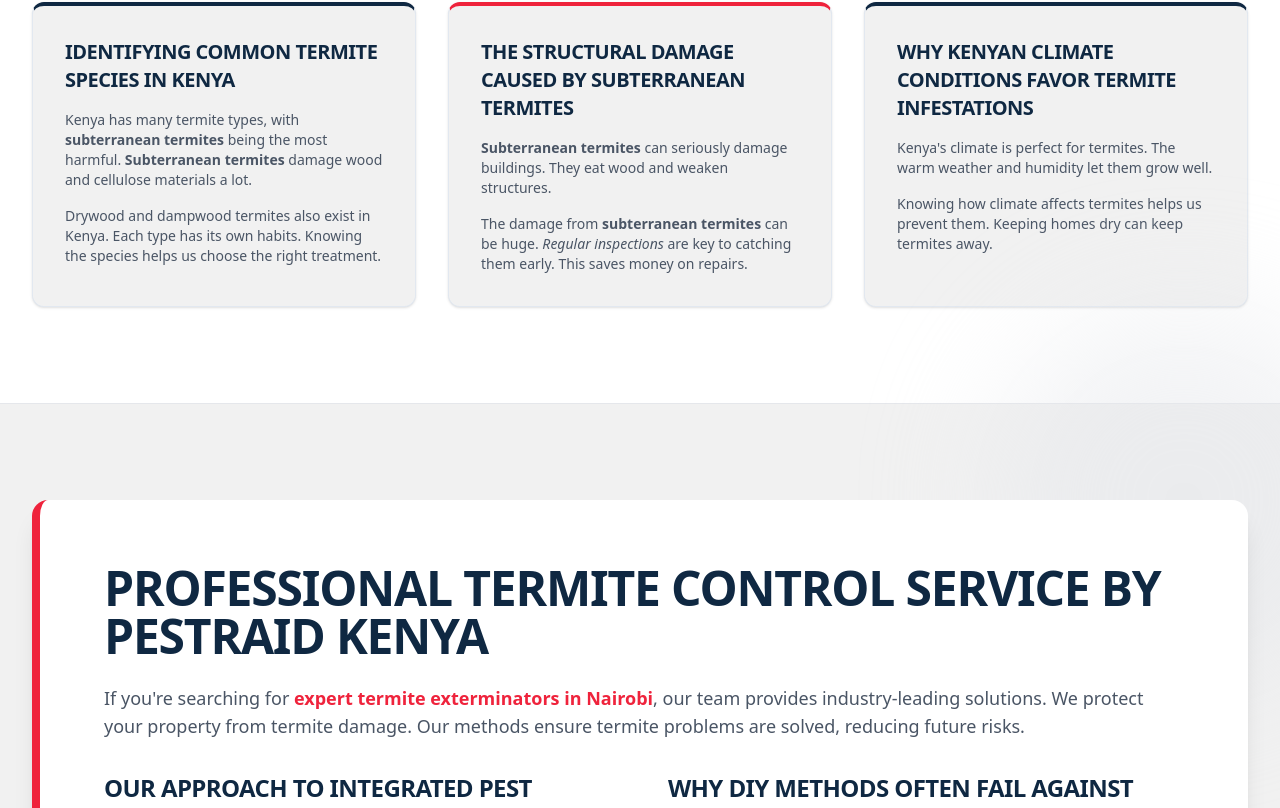
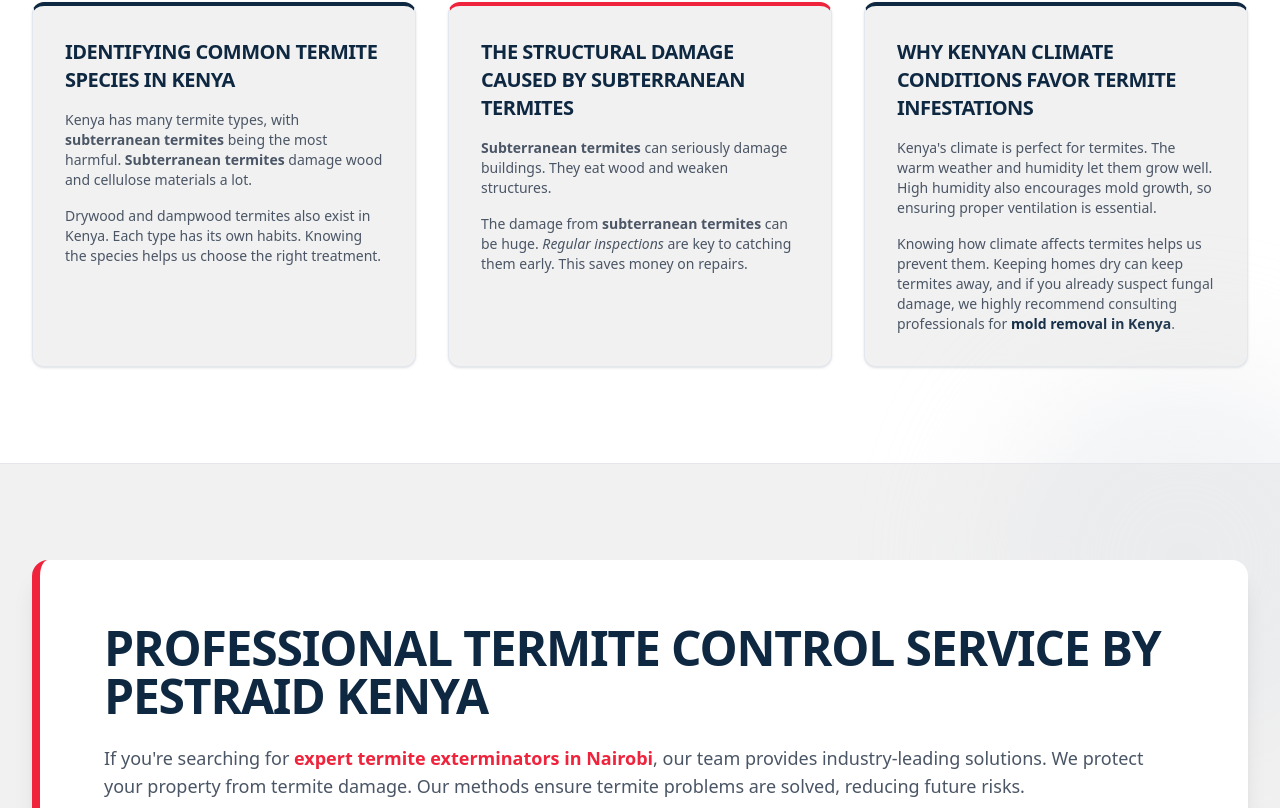
Before and after one commit to atlantic47/termitescontrolservices.co.ke, a Next.js app: page / in a window 1280 px wide. Shown: the part 1972-2780 px from the top of the page. Built offline with nearby package versions, Linux system fonts and the light colour scheme.

Commit message:
update school id

```diff
--- a/app/about/page.tsx
+++ b/app/about/page.tsx
@@ -36,7 +36,7 @@ export default function About() {
                  Subterranean termites pose a massive threat to Kenyan homes. Our mission is to educate property owners, implement cutting-edge termite baiting and soil barrier systems, and completely eliminate wood-boring threats from your premises.
               </p>
               <p className="text-gray-600 mb-8 leading-relaxed">
-                 By leveraging years of experience, we tackle termite colonies at the source. If you are struggling with other pests, we proudly partner with <a href="https://pestraid.co.ke/" className="text-red font-semibold hover:underline" target="_blank" rel="noopener noreferrer">Pestraid Kenya</a>, who offer the strongest <a href="https://pestraid.co.ke/" className="text-red font-semibold hover:underline" target="_blank" rel="noopener noreferrer">professional pest control services in Kenya</a>.
+                 By leveraging years of experience, we tackle termite colonies at the source. If you are struggling with other pests, we proudly partner with <a href="https://pestraid.co.ke/" className="text-red font-semibold hover:underline" target="_blank" rel="noopener noreferrer">Pestraid Kenya</a>, who offer the strongest <a href="https://pestraid.co.ke/" className="text-red font-semibold hover:underline" target="_blank" rel="noopener noreferrer">professional pest control services in Kenya</a>. Should you also face complications with dampness, checking out top-tier <a href="https://moldguardkenya.co.ke/" className="text-red font-semibold hover:underline" target="_blank" rel="dofollow noopener noreferrer" title="Mold Inspection and Eradication">mold inspection and eradication in Kenya</a> is highly advised.
               </p>
 
               <ul className="space-y-4 mb-8">
--- a/app/page.tsx
+++ b/app/page.tsx
@@ -100,8 +100,8 @@ export default function Home() {
             <div className="bg-gray-light rounded-xl overflow-hidden shadow-sm group hover:shadow-xl transition-shadow border border-gray-border p-8 border-t-4 border-t-navy">
                 <h3 className="font-heading text-xl font-bold uppercase mb-4 text-navy">Why Kenyan Climate Conditions Favor Termite Infestations</h3>
                 <div className="text-gray-600 space-y-4 text-sm">
-                   <p>Kenya's climate is perfect for termites. The warm weather and humidity let them grow well.</p>
-                   <p>Knowing how climate affects termites helps us prevent them. Keeping homes dry can keep termites away.</p>
+                   <p>Kenya's climate is perfect for termites. The warm weather and humidity let them grow well. High humidity also encourages mold growth, so ensuring proper ventilation is essential.</p>
+                   <p>Knowing how climate affects termites helps us prevent them. Keeping homes dry can keep termites away, and if you already suspect fungal damage, we highly recommend consulting professionals for <a href="https://moldguardkenya.co.ke/" target="_blank" rel="dofollow noopener noreferrer" className="text-navy font-bold hover:underline" title="Mold Removal in Kenya">mold removal in Kenya</a>.</p>
                 </div>
             </div>
           </div>
@@ -247,7 +247,7 @@ export default function Home() {
                    <p>Trenching and rodding help us apply termiticide well. Trenching digs a shallow trench around buildings. Rodding drills holes and injects termiticide into the soil. Both methods make sure the termiticide reaches the soil. Our team knows how to do both trenching and rodding. We pick the best method based on the property and termite problem.</p>
 
                    <h3 className="font-heading text-xl font-bold uppercase text-navy">Ensuring Environmental Safety During Chemical Application</h3>
-                   <p>We care a lot about the environment when using chemicals. Our team follows strict rules to avoid harming the environment. We use the least amount of termiticide needed and apply it carefully. We also think about the soil and local plants when choosing termiticides. This makes sure our methods are safe for the environment.</p>
+                   <p>We care a lot about the environment when using chemicals. Our team follows strict rules to avoid harming the environment. We use the least amount of termiticide needed and apply it carefully. We also think about the soil and local plants when choosing termiticides. This makes sure our methods are safe for the environment. If your property's environmental safety is compromised by fungi, explore expert <a href="https://moldguardkenya.co.ke/services" target="_blank" rel="dofollow noopener noreferrer" className="text-navy font-bold hover:underline" title="Professional Mold Control Services">professional mold control services</a>.</p>
 
                    <div className="overflow-x-auto my-6">
                       <table className="w-full text-sm text-left border-collapse border border-gray-200">
@@ -316,7 +316,7 @@ export default function Home() {
                      <p>Spotting termites early is key to avoiding big damage. Look for <em>mud tubes</em> on walls, floors, or ceilings. Also, watch for discarded wings near windows or doors. Check your wood floors and frames often. Look for damage like discoloration, sagging, or weak spots.</p>
 
                      <h3 className="font-heading text-lg font-bold uppercase text-navy">Preventative Maintenance Tips for Homeowners</h3>
-                     <p>Keeping wood safe is a big job. Keep firewood and cellulose away from your home. Also, control moisture and ensure good air flow.</p>
+                     <p>Keeping wood safe is a big job. Keep firewood and cellulose away from your home. Also, control moisture and ensure good air flow. Good ventilation not only deters termites but keeps you from needing <a href="https://moldguardkenya.co.ke/" target="_blank" rel="dofollow noopener noreferrer" className="text-navy font-bold hover:underline" title="Mold Remediation in Kenya">mold remediation in Kenya</a>.</p>
 
                      <div className="overflow-x-auto mt-4">
                         <table className="w-full text-xs text-left border-collapse border border-gray-200">
@@ -330,7 +330,7 @@ export default function Home() {
                           <tbody>
                             <tr><td className="px-3 py-2 border font-bold">Regular Inspections</td><td className="px-3 py-2 border">Check for termites and damage often.</td><td className="px-3 py-2 border">Find problems early.</td></tr>
                             <tr><td className="px-3 py-2 border font-bold"><strong>Wood Preservatives</strong></td><td className="px-3 py-2 border">Use preservatives on at-risk wood.</td><td className="px-3 py-2 border">Keep termites away.</td></tr>
-                            <tr><td className="px-3 py-2 border font-bold">Moisture Control</td><td className="px-3 py-2 border">Keep moisture levels low.</td><td className="px-3 py-2 border">Make it hard for termites to thrive.</td></tr>
+                            <tr><td className="px-3 py-2 border font-bold">Moisture Control</td><td className="px-3 py-2 border">Keep moisture levels low.</td><td className="px-3 py-2 border">Make it hard for termites to thrive and avoid the need for <a href="https://moldguardkenya.co.ke/services" target="_blank" rel="dofollow noopener noreferrer" className="text-navy font-bold hover:underline" title="Mold Remediation Services">expert mold remediation services</a>.</td></tr>
                           </tbody>
                         </table>
                      </div>
--- a/app/services/page.tsx
+++ b/app/services/page.tsx
@@ -25,7 +25,7 @@ export default function Services() {
               Protecting your property from subterranean and drywood termites requires expert diagnosis and specialized treatment. We provide the most effective <strong>termite treatment in Nairobi</strong> and beyond.
             </p>
             <p className="text-gray-600 max-w-2xl mx-auto">
-              Our holistic approach uses a combination of liquid barriers and bait stations. For broader pest management such as rodents or roaches, we highly recommend the <a href="https://pestraid.co.ke/" className="text-red font-bold hover:underline" target="_blank" rel="noopener noreferrer">fumigation experts at Pestraid Kenya</a>.
+              Our holistic approach uses a combination of liquid barriers and bait stations. For broader pest management such as rodents or roaches, we highly recommend the <a href="https://pestraid.co.ke/" className="text-red font-bold hover:underline" target="_blank" rel="noopener noreferrer">fumigation experts at Pestraid Kenya</a>. If your structure has suffered from excess moisture, consider leveraging professional <a href="https://moldguardkenya.co.ke/services" className="text-red font-bold hover:underline" target="_blank" rel="dofollow noopener noreferrer" title="Premium Mold Control Services">mold control services</a> to restore a healthy environment.
             </p>
          </div>
 
```
Also changed, not shown: 1 other file (tests, documents, lock files or other folders).
